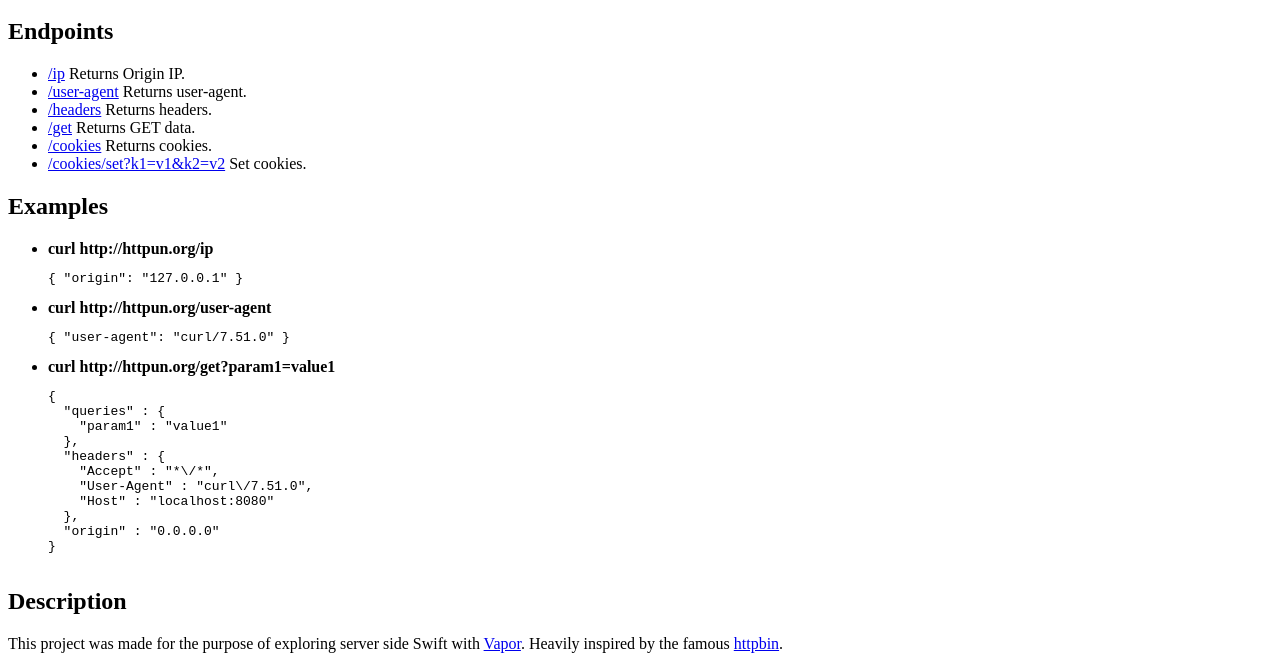
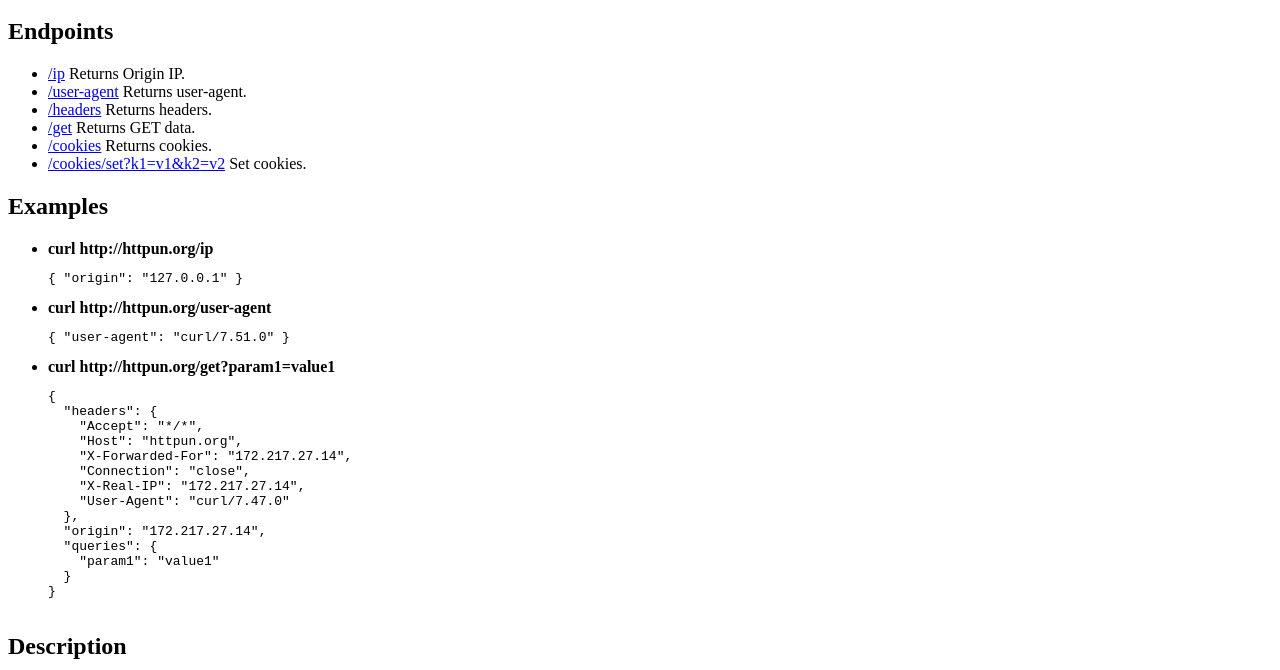
Before and after one commit to khoi/httpun, a plain HTML site: page Public/index.html in a window 1280 px wide. Shown: the part 100-770 px from the top of the page. Drawn offline with Linux system fonts and the light colour scheme.

Commit message:
Update the example for /get

```diff
--- a/Public/index.html
+++ b/Public/index.html
@@ -45,15 +45,18 @@
 				</strong>
 			<pre>
 {
-  "queries" : {
-    "param1" : "value1"
+  "headers": {
+    "Accept": "*/*",
+    "Host": "httpun.org",
+    "X-Forwarded-For": "172.217.27.14",
+    "Connection": "close",
+    "X-Real-IP": "172.217.27.14",
+    "User-Agent": "curl/7.47.0"
   },
-  "headers" : {
-    "Accept" : "*\/*",
-    "User-Agent" : "curl\/7.51.0",
-    "Host" : "localhost:8080"
-  },
-  "origin" : "0.0.0.0"
+  "origin": "172.217.27.14",
+  "queries": {
+    "param1": "value1"
+  }
 }
 				</pre>
 		</li>
```
